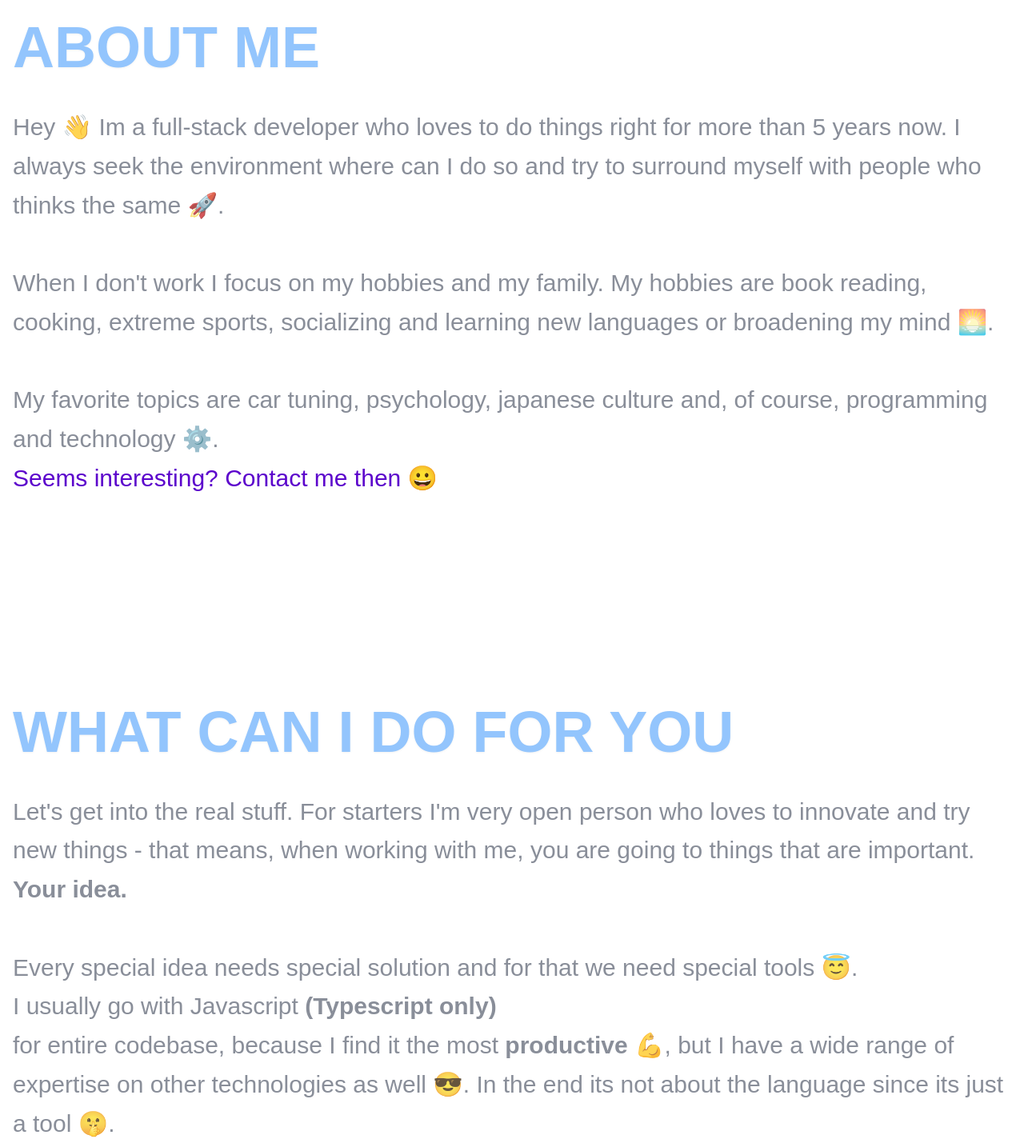
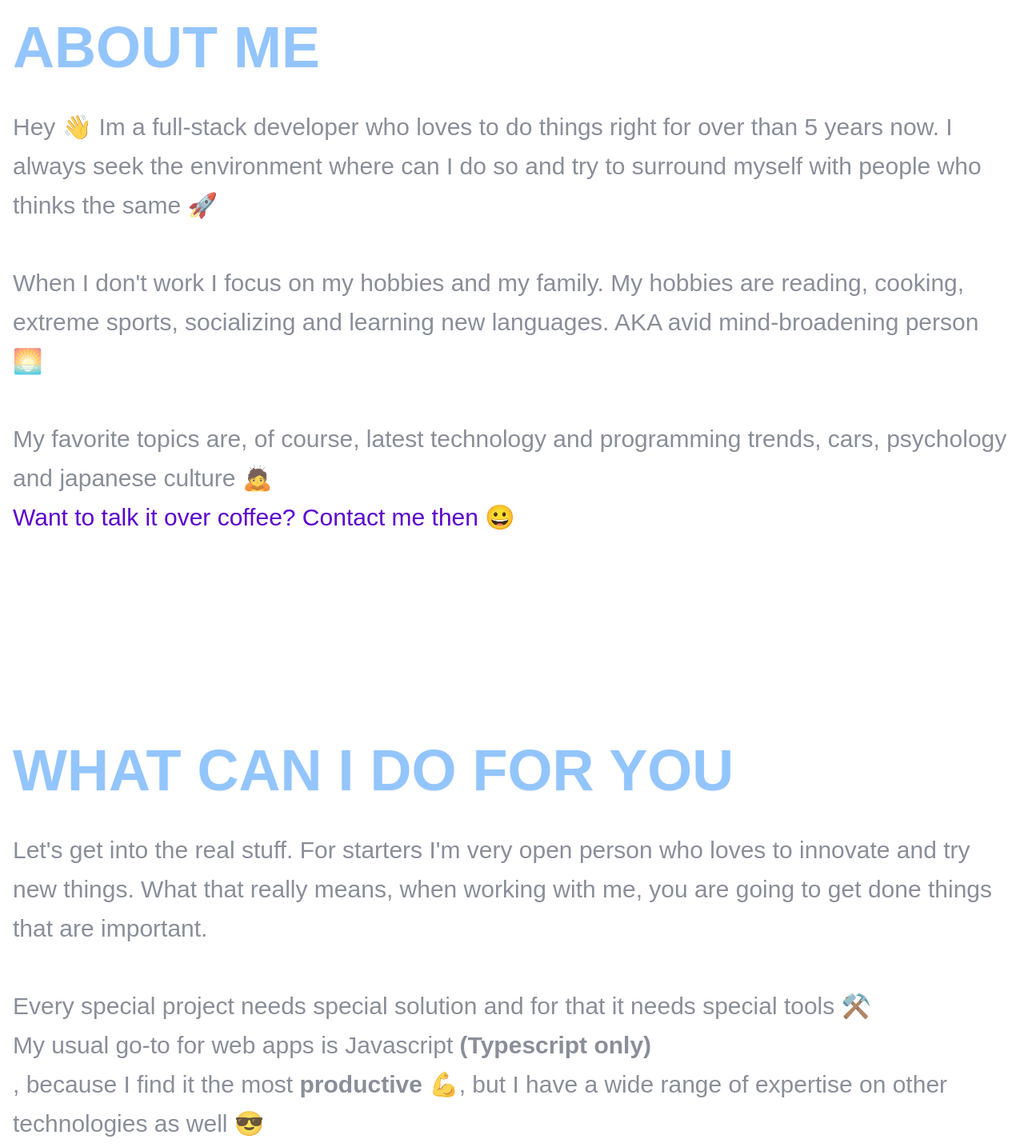
Before and after one commit to ondrej-langr/ondrejlangr.cz, a Next.js app: page / in a window 1280 px wide. Shown: the part 940-2374 px from the top of the page at 80% size. Built offline with nearby package versions, Linux system fonts and the light colour scheme; a web font is replaced by a local one.

Commit message:
Fix and rewrite some text parts (#4)

```diff
--- a/src/components/pages/main/sections/About.tsx
+++ b/src/components/pages/main/sections/About.tsx
@@ -5,20 +5,20 @@ export const AboutSection: FC = () => {
   return (
     <TitledSection title="About me" id="about-me">
       <p className="text-gray-500 text-opacity-80 text-2xl xsm:text-3xl xsm:leading-10 mt-10 !leading-relaxed">
-        Hey 👋 Im a full-stack developer who loves to do things right for more
+        Hey 👋 Im a full-stack developer who loves to do things right for over
         than {new Date().getFullYear() - 2016} years now. I always seek the
         environment where can I do so and try to surround myself with people who
-        thinks the same 🚀. <br />
+        thinks the same 🚀 <br />
         <br />
         When I don't work I focus on my hobbies and my family. My hobbies are
-        book reading, cooking, extreme sports, socializing and learning new
-        languages or broadening my mind 🌅.
+        reading, cooking, extreme sports, socializing and learning new
+        languages. AKA avid mind-broadening person 🌅
         <br />
         <br />
-        My favorite topics are car tuning, psychology, japanese culture and, of
-        course, programming and technology ⚙️. <br />
+        My favorite topics are, of course, latest technology and programming
+        trends, cars, psychology and japanese culture 🙇 <br />
         <a className="bold" href="#contact">
-          Seems interesting? Contact me then 😀
+          Want to talk it over coffee? Contact me then 😀
         </a>
       </p>
     </TitledSection>
--- a/src/components/pages/main/sections/WhatCanIOffer.tsx
+++ b/src/components/pages/main/sections/WhatCanIOffer.tsx
@@ -9,16 +9,15 @@ export const WhatCanIOfferSection: FC = (): ReactElement => {
     <TitledSection title={t('What can I do for you')} id="what-can-i-offer">
       <p className="text-gray-500 text-opacity-80 text-2xl xsm:text-3xl xsm:leading-10 mt-10 !leading-relaxed">
         Let's get into the real stuff. For starters I'm very open person who
-        loves to innovate and try new things - that means, when working with me,
-        you are going to things that are important. <b>Your idea.</b>
+        loves to innovate and try new things. What that really means, when
+        working with me, you are going to get done things that are important.
         <br />
         <br />
-        Every special idea needs special solution and for that we need special
-        tools 😇. <br /> I usually go with Javascript <b>(Typescript only)</b>
-        <br />
-        for entire codebase, because I find it the most <b>productive 💪</b>,
-        but I have a wide range of expertise on other technologies as well 😎.
-        In the end its not about the language since its just a tool 🤫. <br />
+        Every special project needs special solution and for that it needs
+        special tools ⚒️ <br /> My usual go-to for web apps is Javascript{' '}
+        <b>(Typescript only)</b>
+        <br />, because I find it the most <b>productive 💪</b>, but I have a
+        wide range of expertise on other technologies as well 😎 <br />
         <a className="bold" href="#contact">
           Thirsty for more? I gotchu - lets talk! 🔥
         </a>
```
